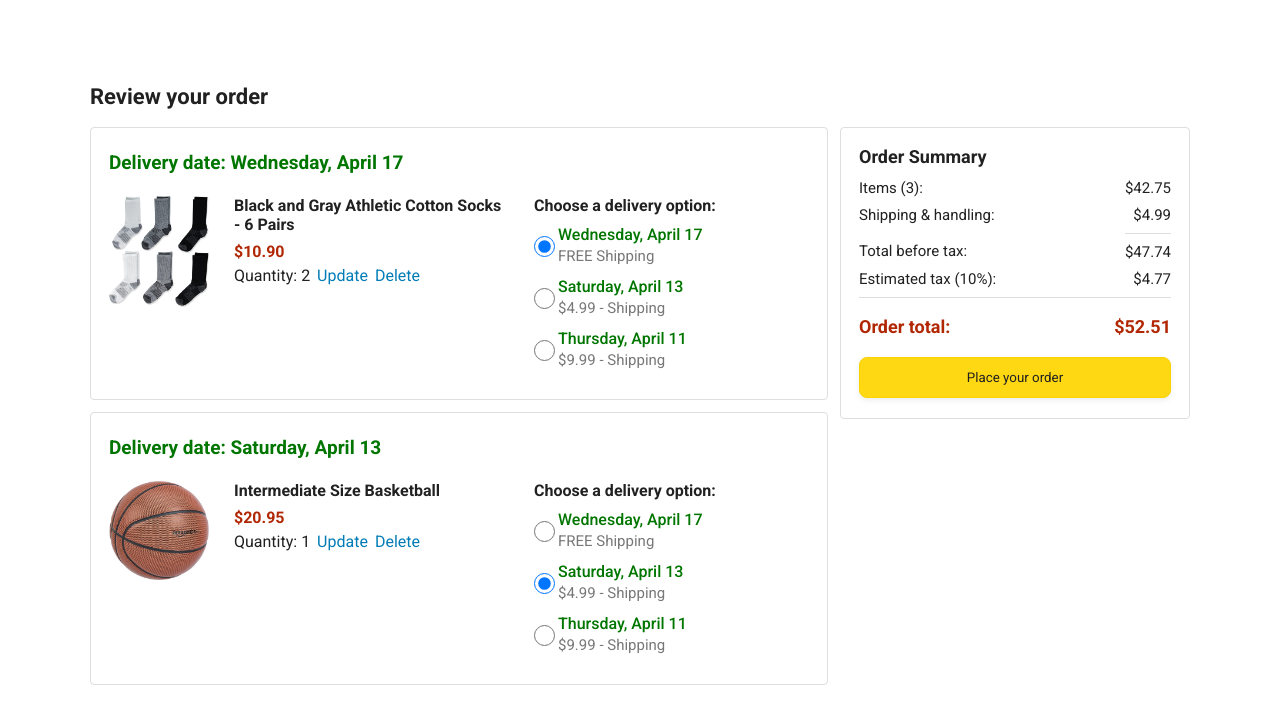
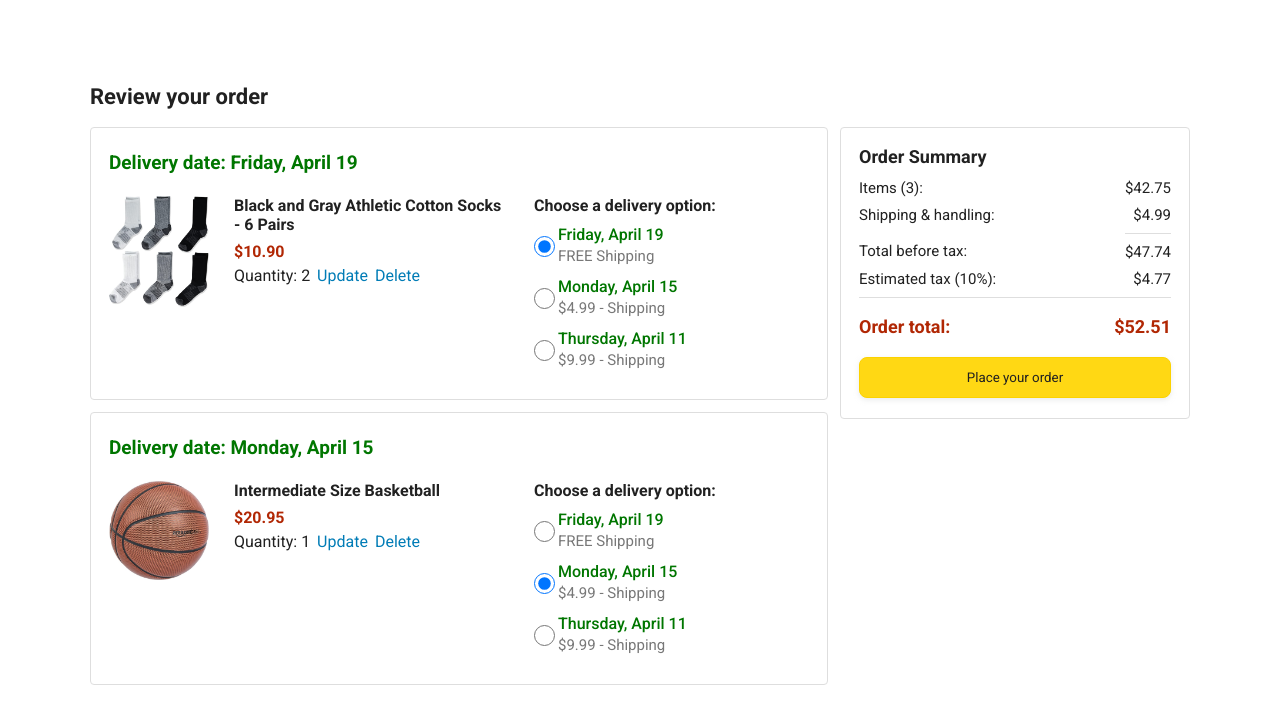
Before and after one commit to Goegoecha/amazon-project, a plain HTML site: page checkout.html in a window 1280 px wide. Shown: the part 56-780 px from the top of the page. Drawn offline with nearby package versions, Linux system fonts and the light colour scheme.

Commit message:
updated checkout page using MVC

```diff
--- a/checkout.html
+++ b/checkout.html
@@ -21,23 +21,7 @@
 </head>
 
 <body>
-  <div class="checkout-header">
-    <div class="header-content">
-      <div class="checkout-header-left-section">
-        <a href="amazon.html">
-          <img class="amazon-logo" src="images/amazon-logo.png">
-          <img class="amazon-mobile-logo" src="images/amazon-mobile-logo.png">
-        </a>
-      </div>
-
-      <div class="checkout-header-middle-section">
-        Checkout (<a class="return-to-home-link js-return-to-home-link" href="amazon.html"></a>)
-      </div>
-
-      <div class="checkout-header-right-section">
-        <img src="images/icons/checkout-lock-icon.png">
-      </div>
-    </div>
+  <div class="checkout-header js-checkout-header">
   </div>
 
   <div class="main">
--- a/data/deliveryOptions.js
+++ b/data/deliveryOptions.js
@@ -1,3 +1,5 @@
+import dayjs from 'https://unpkg.com/dayjs@1.11.10/esm/index.js';
+
 export const deliveryOptions = [{
   id: '1',
   deliveryDays: 7,
@@ -24,3 +26,27 @@ export function getDeliveryOption(deliveryOptionId) {
 
   return deliveryOption;
 }
+
+function isWeekend(date) {
+  const dayOfWeek = date.format('dddd');
+  return dayOfWeek === 'Saturday' || dayOfWeek === 'Sunday';
+}
+
+export function calculateDeliveryDate(deliveryOption) {
+  // const today = dayjs();
+  // const deliveryDate = today.add(deliveryOption.deliveryDays, 'days');
+
+  let remainingDays = deliveryOption.deliveryDays;
+  let deliveryDate = dayjs();
+
+  while (remainingDays > 0) {
+    deliveryDate = deliveryDate.add(1, 'day');
+
+    if (!isWeekend(deliveryDate)) {
+      remainingDays--;
+    }
+  }
+  const dateString = deliveryDate.format('dddd, MMMM D');
+
+  return dateString;
+};
--- a/scripts/checkout.js
+++ b/scripts/checkout.js
@@ -1,5 +1,7 @@
 import { renderOrderSummary } from "./checkout/orderSummary.js";
 import { renderPaymentSummary } from "./checkout/paymentSummary.js";
+import { renderCheckoutHeader } from "./checkout/checkoutHeader.js";
 
 renderOrderSummary();
 renderPaymentSummary();
+renderCheckoutHeader();
--- /dev/null
+++ b/scripts/checkout/checkoutHeader.js
@@ -0,0 +1,29 @@
+import { cart } from "../../data/cart.js";
+
+export function renderCheckoutHeader() {
+  let cartQuantity = 0;
+
+  cart.forEach((cartItem) => {
+    cartQuantity += cartItem.quantity;
+  });
+
+  const checkoutHeaderHTML = `
+<div class="header-content">
+  <div class="checkout-header-left-section">
+    <a href="amazon.html">
+      <img class="amazon-logo" src="images/amazon-logo.png">
+        <img class="amazon-mobile-logo" src="images/amazon-mobile-logo.png">
+        </a>
+      </div>
+
+      <div class="checkout-header-middle-section">
+        Checkout (<a class="return-to-home-link js-return-to-home-link" href="amazon.html">${cartQuantity} items</a>)
+      </div>
+
+      <div class="checkout-header-right-section">
+        <img src="images/icons/checkout-lock-icon.png">
+      </div>
+  </div>
+`;
+  document.querySelector('.js-checkout-header').innerHTML = checkoutHeaderHTML;
+}
--- a/scripts/checkout/orderSummary.js
+++ b/scripts/checkout/orderSummary.js
@@ -2,8 +2,9 @@ import { cart, removeFromCart, calculateCartQuantity, updateQuantity, saveToStor
 import { products, getProduct } from '../../data/products.js';
 import { formatCurrency } from '../utils/money.js';
 import dayjs from 'https://unpkg.com/dayjs@1.11.10/esm/index.js';
-import { deliveryOptions, getDeliveryOption } from '../../data/deliveryOptions.js';
+import { deliveryOptions, getDeliveryOption, calculateDeliveryDate } from '../../data/deliveryOptions.js';
 import { renderPaymentSummary } from './paymentSummary.js';
+import { renderCheckoutHeader } from './checkoutHeader.js';
 
 export function renderOrderSummary() {
 
@@ -18,9 +19,10 @@ export function renderOrderSummary() {
 
     const deliveryOption = getDeliveryOption(deliveryOptionId);
 
-    const today = dayjs();
-    const deliveryDate = today.add(deliveryOption.deliveryDays, 'days');
-    const dateString = deliveryDate.format('dddd, MMMM D');
+    // const today = dayjs();
+    // const deliveryDate = today.add(deliveryOption.deliveryDays, 'days');
+    // const dateString = deliveryDate.format('dddd, MMMM D');
+    const dateString = calculateDeliveryDate(deliveryOption);
 
     cartSummaryHTML +=
       `<div class="cart-item-container js-cart-item-container-${matchingProduct.id}">
@@ -70,9 +72,11 @@ export function renderOrderSummary() {
 
     deliveryOptions.forEach((deliveryOption) => {
 
-      const today = dayjs();
-      const deliveryDate = today.add(deliveryOption.deliveryDays, 'days');
-      const dateString = deliveryDate.format('dddd, MMMM D');
+      // const today = dayjs();
+      // const deliveryDate = today.add(deliveryOption.deliveryDays, 'days');
+      // const dateString = deliveryDate.format('dddd, MMMM D');
+
+      const dateString = calculateDeliveryDate(deliveryOption);
 
 
       const priceString = deliveryOption.priceCents === 0 ? 'FREE' : `$${formatCurrency(deliveryOption.priceCents)} -`;
@@ -110,6 +114,7 @@ export function renderOrderSummary() {
 
       updateCartQuantity();
       renderPaymentSummary();
+      renderCheckoutHeader();
     });
   });
 
@@ -117,7 +122,7 @@ export function renderOrderSummary() {
 
     const cartQuantity = calculateCartQuantity();
 
-    document.querySelector('.js-return-to-home-link').innerHTML = `${cartQuantity} items`;
+    // document.querySelector('.js-return-to-home-link').innerHTML = `${cartQuantity} items`;
   }
 
   updateCartQuantity();
@@ -148,13 +153,15 @@ export function renderOrderSummary() {
 
       updateQuantity(productId, newQuantity);
 
-      const container = document.querySelector(`.js-cart-item-container-${productId}`);
-      container.classList.remove('is-editing-quantity');
+      // const container = document.querySelector(`.js-cart-item-container-${productId}`);
+      // container.classList.remove('is-editing-quantity');
 
       const quantityLabel = document.querySelector(`.js-quantity-label-${productId}`);
       quantityLabel.innerHTML = newQuantity;
       updateCartQuantity();
       renderPaymentSummary();
+      renderOrderSummary();
+      renderCheckoutHeader();
     });
 
     saveToStorage();
--- a/scripts/checkout/paymentSummary.js
+++ b/scripts/checkout/paymentSummary.js
@@ -19,13 +19,19 @@ export function renderPaymentSummary() {
   const taxCents = totalBeforeTaxCents * 0.1;
   const totalCents = totalBeforeTaxCents + taxCents;
 
+  let cartQuantity = 0;
+
+  cart.forEach((cartItem) => {
+    cartQuantity += cartItem.quantity;
+  });
+
   const paymentSummaryHTML = `
   <div class="payment-summary-title">
     Order Summary
   </div>
 
   <div class="payment-summary-row">
-    <div>Items (3):</div>
+    <div>Items (${cartQuantity}):</div>
     <div class="payment-summary-money">$${formatCurrency(productPriceCents)}</div>
   </div>
 
```
Also changed, not shown: data/cart.js (line endings or trailing spaces).
